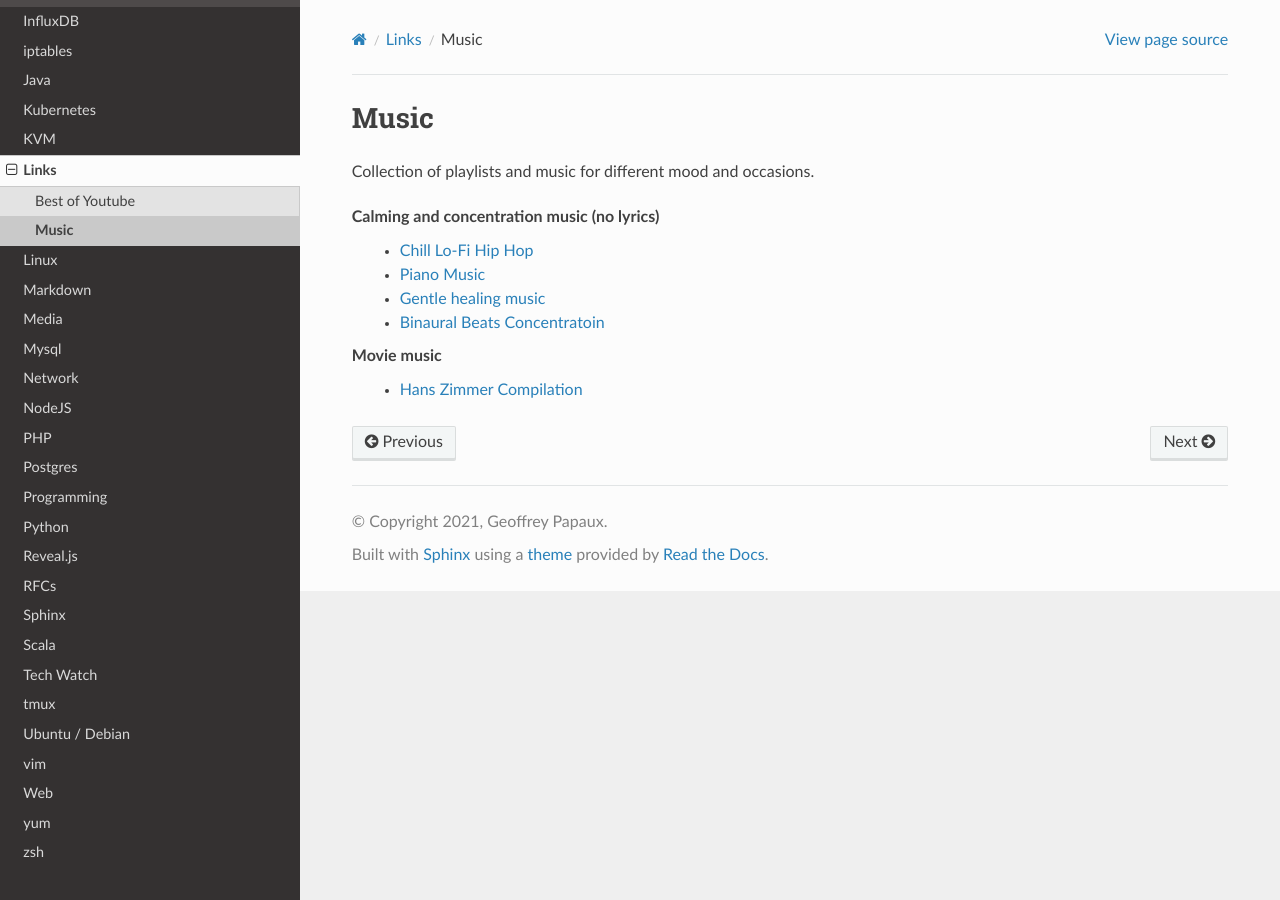
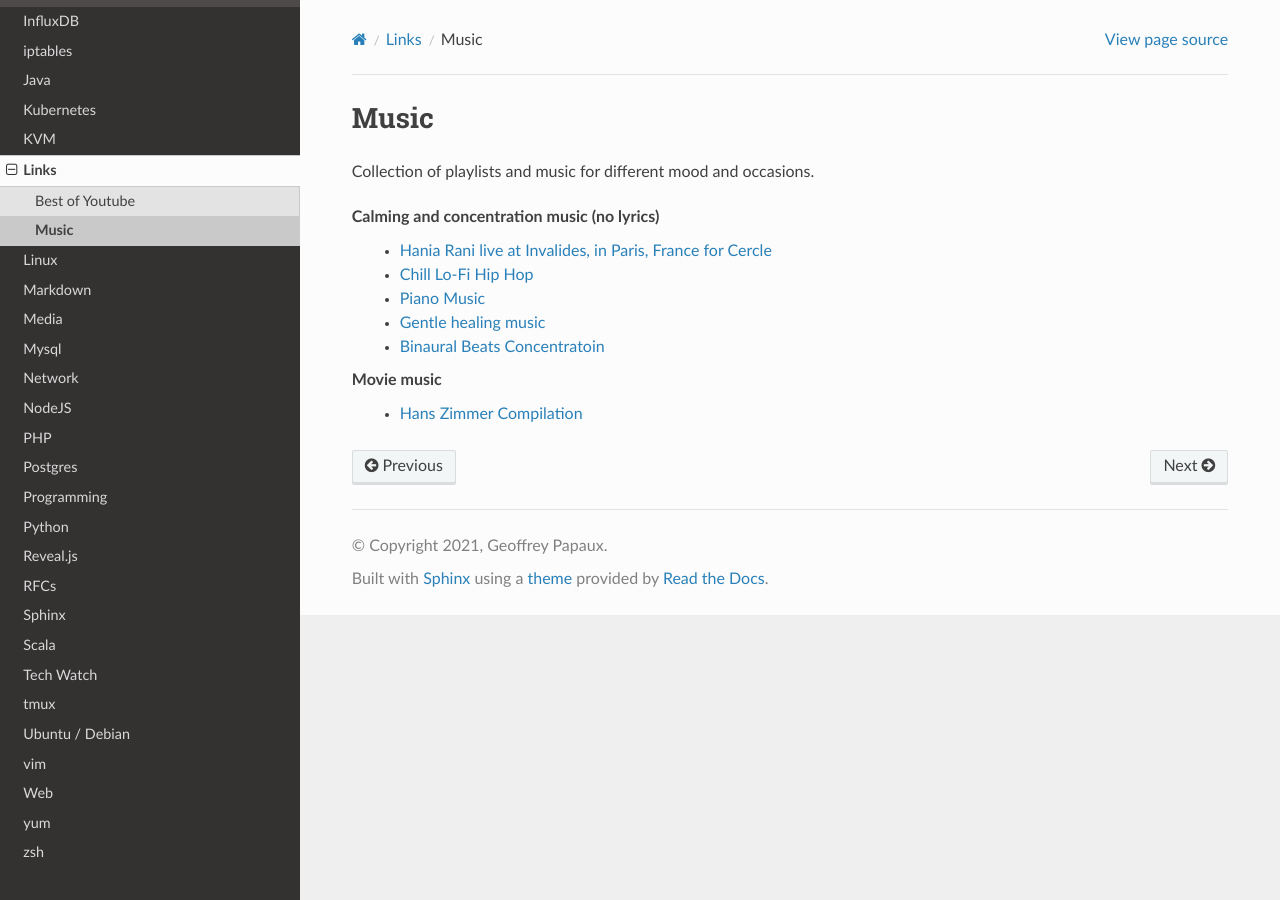
Before and after one commit to papaux/til, a Sphinx documentation site: the page built from source/links/music.rst, in a window 1280 px wide. Built offline with Sphinx 7.4.7 and the Read the Docs theme 2.0.0, drawn with Linux system fonts in a browser that asks for light colours.

Commit message:
music: add new youtube video

```diff
--- a/source/links/music.rst
+++ b/source/links/music.rst
@@ -4,6 +4,7 @@ Music
 Collection of playlists and music for different mood and occasions.
 
 **Calming and concentration music (no lyrics)**
+    - `Hania Rani live at Invalides, in Paris, France for Cercle <https://www.youtube.com/watch?v=J5oZ80Daduc>`_
     - `Chill Lo-Fi Hip Hop <https://www.youtube.com/watch?v=fCvSlTPUXrc>`_
     - `Piano Music <https://www.youtube.com/watch?v=CycAxKcL_S4>`_
     - `Gentle healing music <https://www.youtube.com/watch?v=CwRvM2TfYbs>`_
```
